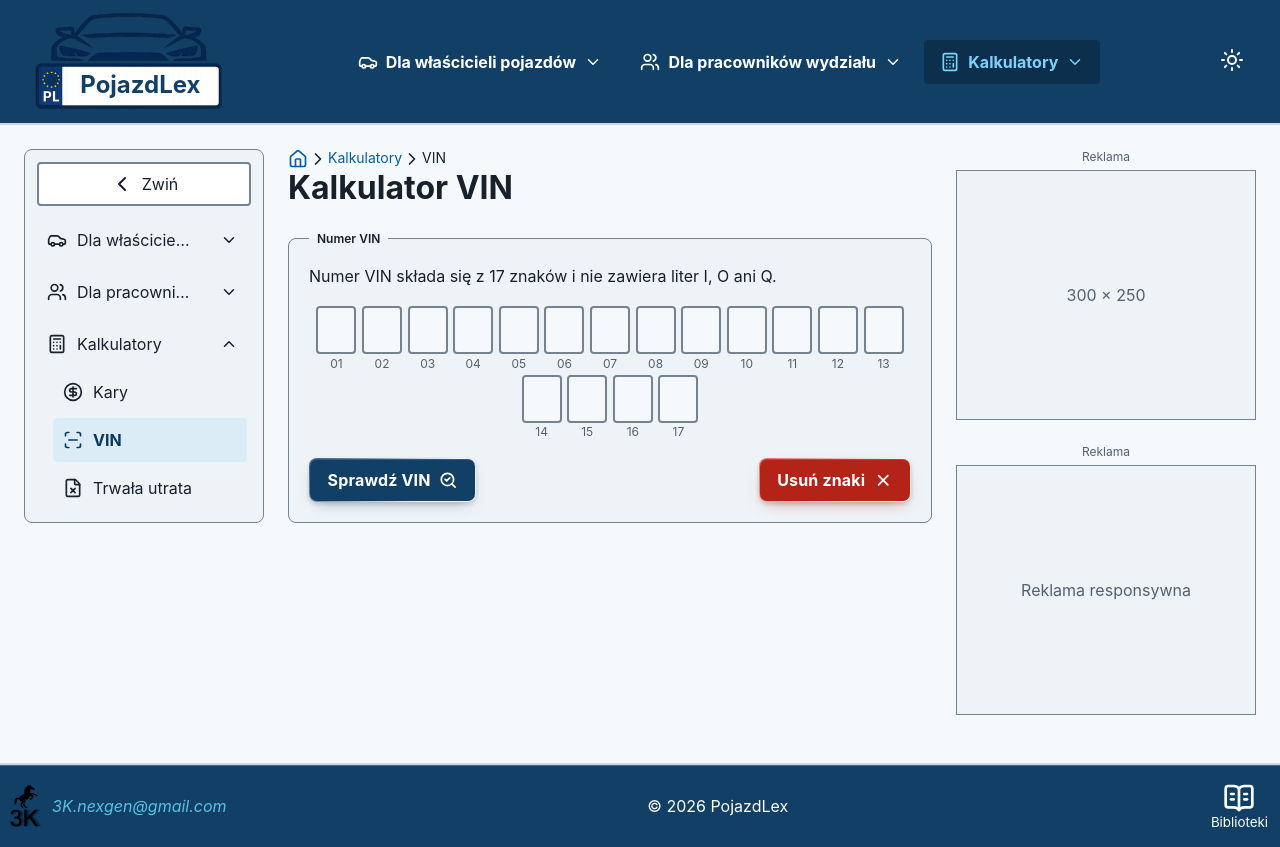
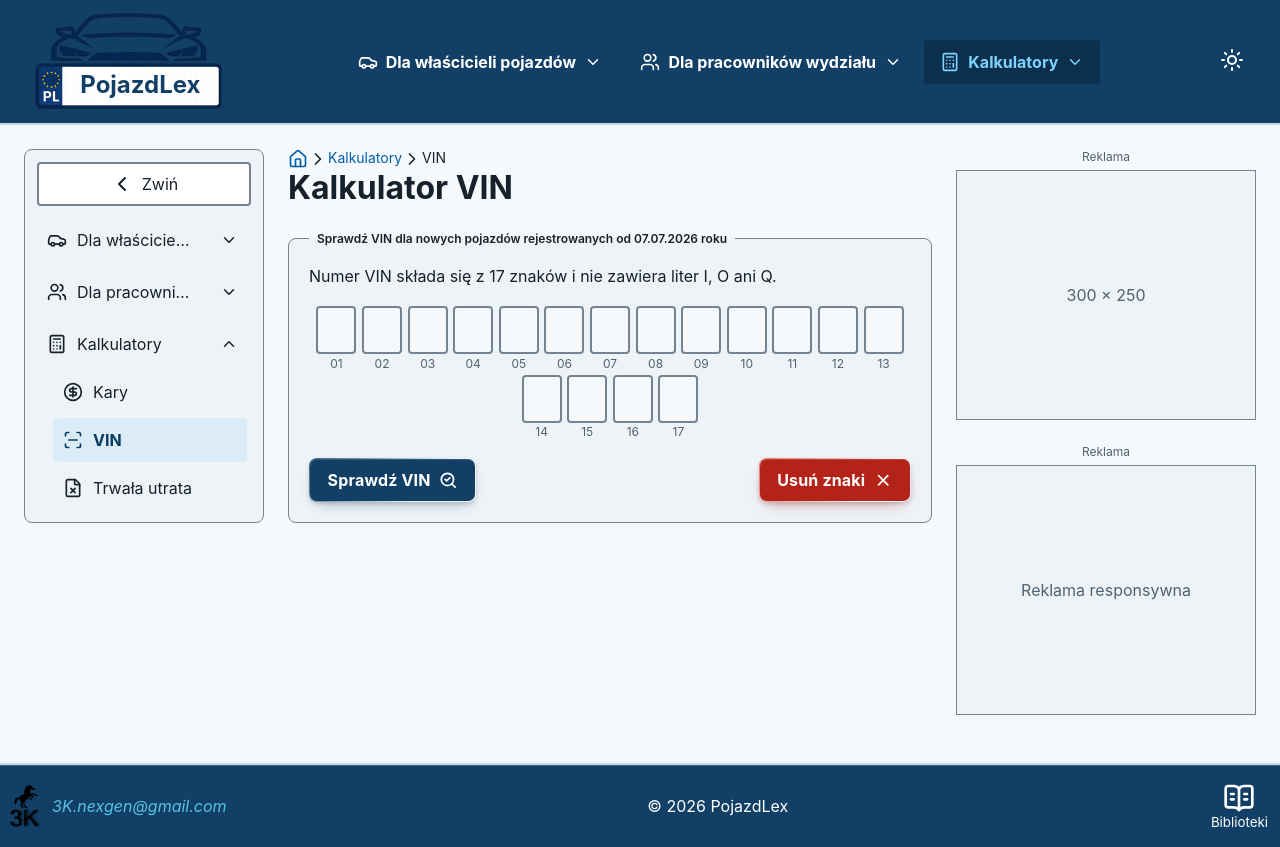
Before and after one commit to KonradKinok/MotoLex, a React (Vite) app: page /kalkulator/vin in a window 1280 px wide. Built offline with nearby package versions, Linux system fonts and the light colour scheme.

Commit message:
SiedeBar 06.09.2026

```diff
--- a/src/pages/LayoutPage/LayoutPage.tsx
+++ b/src/pages/LayoutPage/LayoutPage.tsx
@@ -12,6 +12,7 @@ import { Footer } from "../../components/Footer/Footer";
 import { Loader } from "../../components/Loader/Loader";
 import styles from "./LayoutPage.module.scss";
 import { ButtonUp } from "../../components/CustomControls/ButtonUp/ButtonUp";
+import { useLocalStorage } from "../../hooks/useLocalStorage";
 
 export function LayoutPage() {
   //Mobile menu state
@@ -22,8 +23,14 @@ export function LayoutPage() {
   } = useToggle();
 
   //Sidebar collapse state
-  const { value: isSidebarCollapsed, toggle: toggleSidebarCollapsed } =
-    useToggle();
+  const [isSidebarCollapsed, setIsSidebarCollapsed] = useLocalStorage(
+    false,
+    "pojazdlex-sidebar-collapsed",
+  );
+
+  const toggleSidebarCollapsed = () => {
+    setIsSidebarCollapsed((previousValue) => !previousValue);
+  };
 
   const layoutClassName = [
     styles.contentLayout,
--- a/src/pages/VinCalculatorPage/VinCalculatorPage.tsx
+++ b/src/pages/VinCalculatorPage/VinCalculatorPage.tsx
@@ -169,7 +169,10 @@ function VinCalculatorPage() {
       <article className={styles.page}>
         <h1>Kalkulator VIN</h1>
         <form className={styles.form} onSubmit={handleSubmit} noValidate>
-          <FieldsetCustom legend="Numer VIN">
+          <FieldsetCustom
+            legend="Sprawdź VIN dla nowych pojazdów rejestrowanych
+              od 07.07.2026 roku"
+          >
             <p id="vin-help">
               Numer VIN składa się z 17 znaków i nie zawiera liter I, O ani Q.
             </p>
```
